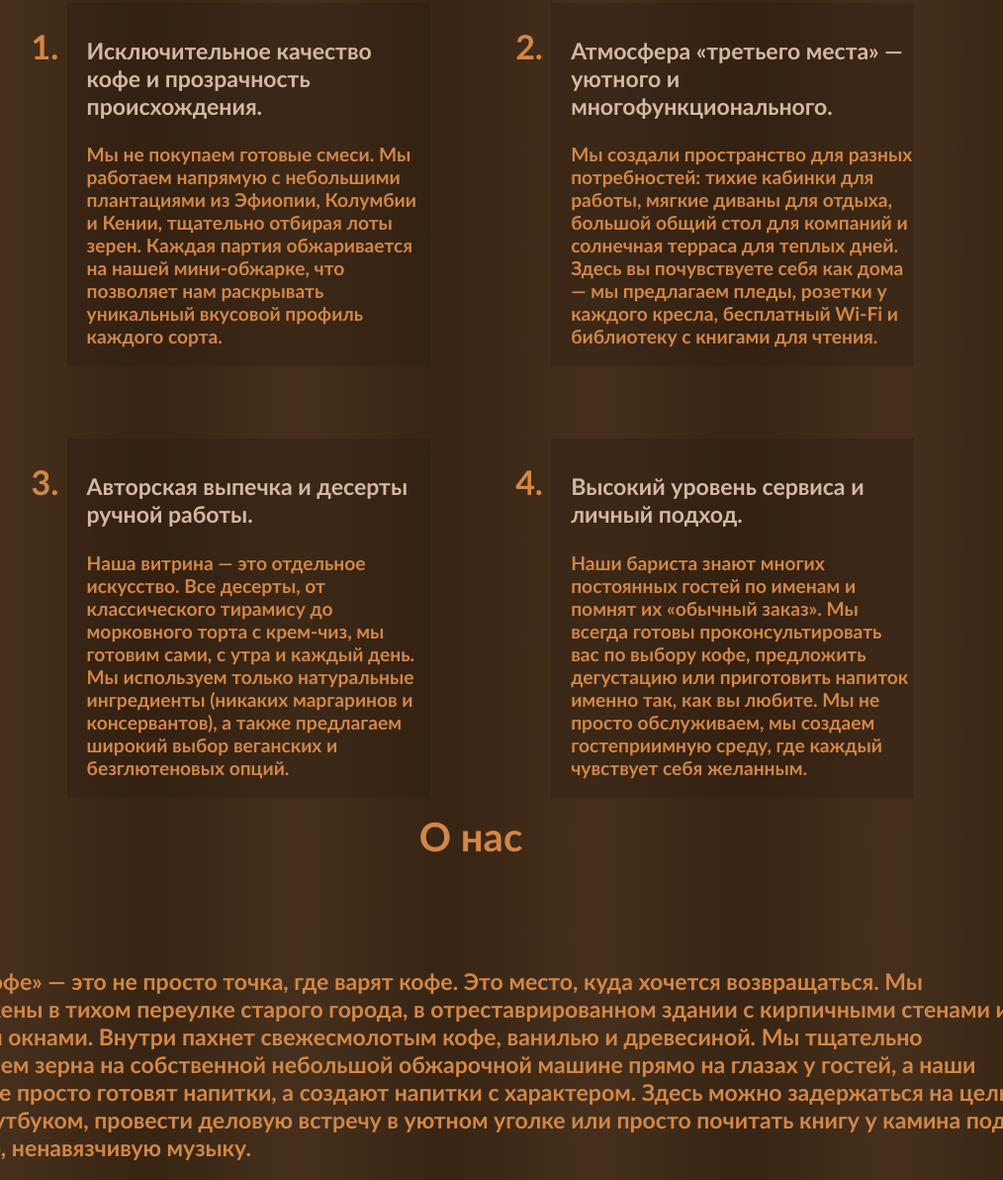
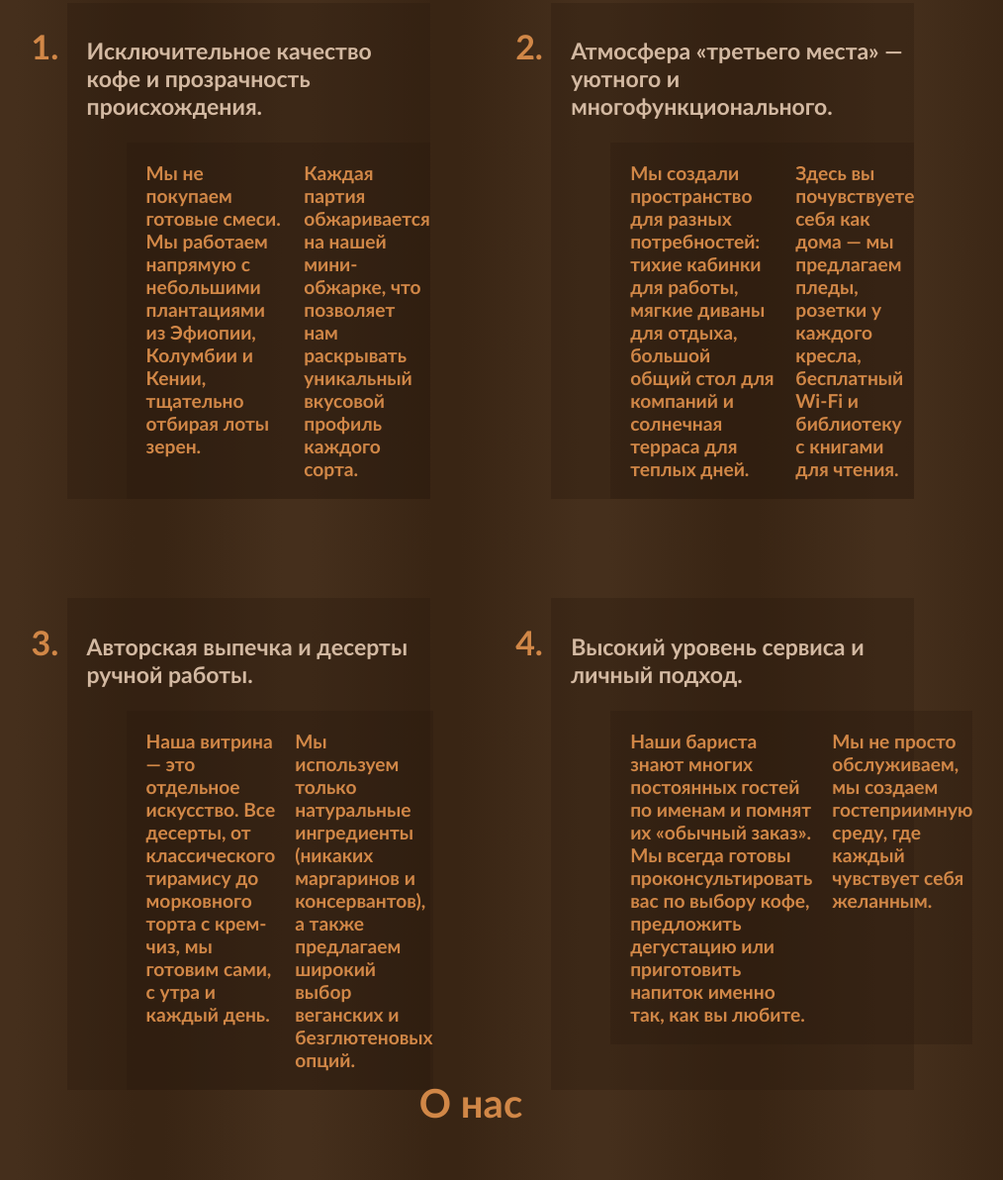
Before and after one commit to SlothNJ/2025kr1, a plain HTML site: page index.html in a window 1280 px wide. Shown: the part 813-2005 px from the top of the page at 99% size, without its empty margins (164-1178 px from the left). Drawn offline with Linux system fonts and the light colour scheme.

Commit message:
Add files via upload

```diff
--- a/index.html
+++ b/index.html
@@ -21,33 +21,34 @@
         <div class="topic">
             <div class="topic-text">
                 <h1> Необычные авторские вкусы только у нас!</h1>
-            <h3><a>Узнать больше...</a></h3> </div>
+            <h3><a href="./menu.html">Узнать больше...</a></h3> </div>
             <img src="./kartinki-kofe.png" height="500px">
         </div>
         <div class="advantages">
             <h2 id="adv">Четыре ключевых достоинства «Уют & Кофе»:</h2>
             <ol class="adv-global">
                 <li class="adv"><h3>Исключительное качество кофе и прозрачность происхождения.</h3>
-                    <p>Мы не покупаем готовые смеси. Мы работаем напрямую с небольшими плантациями из Эфиопии, Колумбии и Кении,
-                     тщательно отбирая лоты зерен. Каждая партия обжаривается на нашей мини-обжарке, что позволяет нам
-                      раскрывать уникальный вкусовой профиль каждого сорта.</p>
+                    <ul>
+                    <li><p>Мы не покупаем готовые смеси. Мы работаем напрямую с небольшими плантациями из Эфиопии, Колумбии и Кении,
+                     тщательно отбирая лоты зерен.</p> </li> <li><p>Каждая партия обжаривается на нашей мини-обжарке, что позволяет нам
+                      раскрывать уникальный вкусовой профиль каждого сорта.</p></li></ul>
                 </li>
                 <li class="adv"><h3>Атмосфера «третьего места» — уютного и многофункционального.</h3>
-                    <p>Мы создали пространство для разных потребностей: тихие кабинки для работы, мягкие диваны для отдыха,
-                        большой общий стол для компаний и солнечная терраса для теплых дней. Здесь вы почувствуете себя как дома — мы
-                        предлагаем пледы, розетки у каждого кресла, бесплатный Wi-Fi и библиотеку с книгами для чтения.</p>
+                    <ul><li><p>Мы создали пространство для разных потребностей: тихие кабинки для работы, мягкие диваны для отдыха,
+                        большой общий стол для компаний и солнечная терраса для теплых дней.</p></li><li><p>Здесь вы почувствуете себя как дома — мы
+                        предлагаем пледы, розетки у каждого кресла, бесплатный Wi-Fi и библиотеку с книгами для чтения.</p></li></ul>
                 </li>
                 <li class="adv"><h3>Авторская выпечка и десерты ручной работы.</h3>
-                    <p>Наша витрина — это отдельное искусство. Все десерты, от классического тирамису до морковного торта
-                        с крем-чиз, мы готовим сами, с утра и каждый день. Мы используем только натуральные ингредиенты
+                    <ul><li><p>Наша витрина — это отдельное искусство. Все десерты, от классического тирамису до морковного торта
+                        с крем-чиз, мы готовим сами, с утра и каждый день.</p></li><li><p>Мы используем только натуральные ингредиенты
                         (никаких маргаринов и консервантов),
-                        а также предлагаем широкий выбор веганских и безглютеновых опций.</p>
+                        а также предлагаем широкий выбор веганских и безглютеновых опций.</p></li></ul>
                 </li>
                 <li class="adv"><h3>Высокий уровень сервиса и личный подход.</h3>
-                    <p>Наши бариста знают многих постоянных гостей по именам и помнят их «обычный заказ».
+                    <ul><li><p>Наши бариста знают многих постоянных гостей по именам и помнят их «обычный заказ».
                         Мы всегда готовы проконсультировать вас по выбору кофе, предложить дегустацию или приготовить напиток именно так,
-                        как вы любите. Мы не просто обслуживаем,
-                        мы создаем гостеприимную среду, где каждый чувствует себя желанным.</p>
+                        как вы любите.</p></li><li><p>Мы не просто обслуживаем,
+                        мы создаем гостеприимную среду, где каждый чувствует себя желанным.</p></li></ul>
                 </li>
             </ol>
         </div>
```
Also changed, not shown: forma.html (+1 -1 lines), menu.html (+2 -2 lines).
